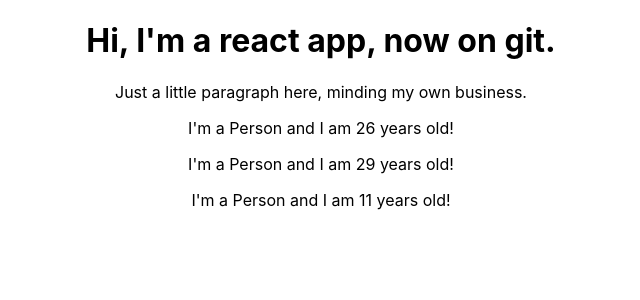
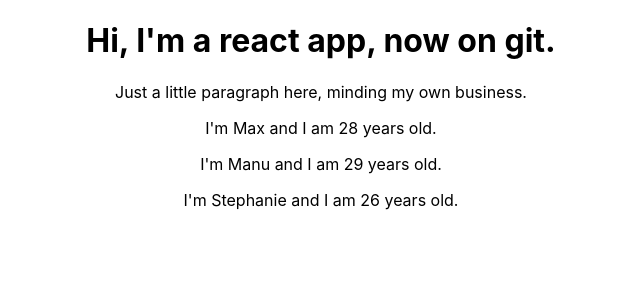
Before and after one commit to moelkers2010/ReactTraining, a React (Create React App) app: page / in a window 1280 px wide. Shown: the top 300 px of the page, without its empty margins (319-959 px from the left). Built offline with nearby package versions, Linux system fonts and the light colour scheme.

Commit message:
adds props functionality to person

```diff
--- a/src/App.js
+++ b/src/App.js
@@ -8,9 +8,9 @@ class App extends Component {
       <div className="App">
         <h1>Hi, I'm a react app, now on git.</h1>
         <p>Just a little paragraph here, minding my own business.</p>
-        <Person></Person>
-        <Person></Person>
-        <Person></Person>
+        <Person name="Max" age="28"></Person>
+        <Person name="Manu" age="29">My Hobbies: Racing</Person>
+        <Person name="Stephanie" age="26"></Person>
 
       </div>
 
--- a/src/Person/Person.js
+++ b/src/Person/Person.js
@@ -1,7 +1,7 @@
 import React from 'react';
 
-const person =  () =>{
-    return <p>I'm a Person and I am {Math.floor(Math.random() * 30)} years old! </p>
+const person =  (props) =>{
+    return <p>I'm {props.name} and I am {props.age} years old. </p>
 }
 
 export default person;
```
